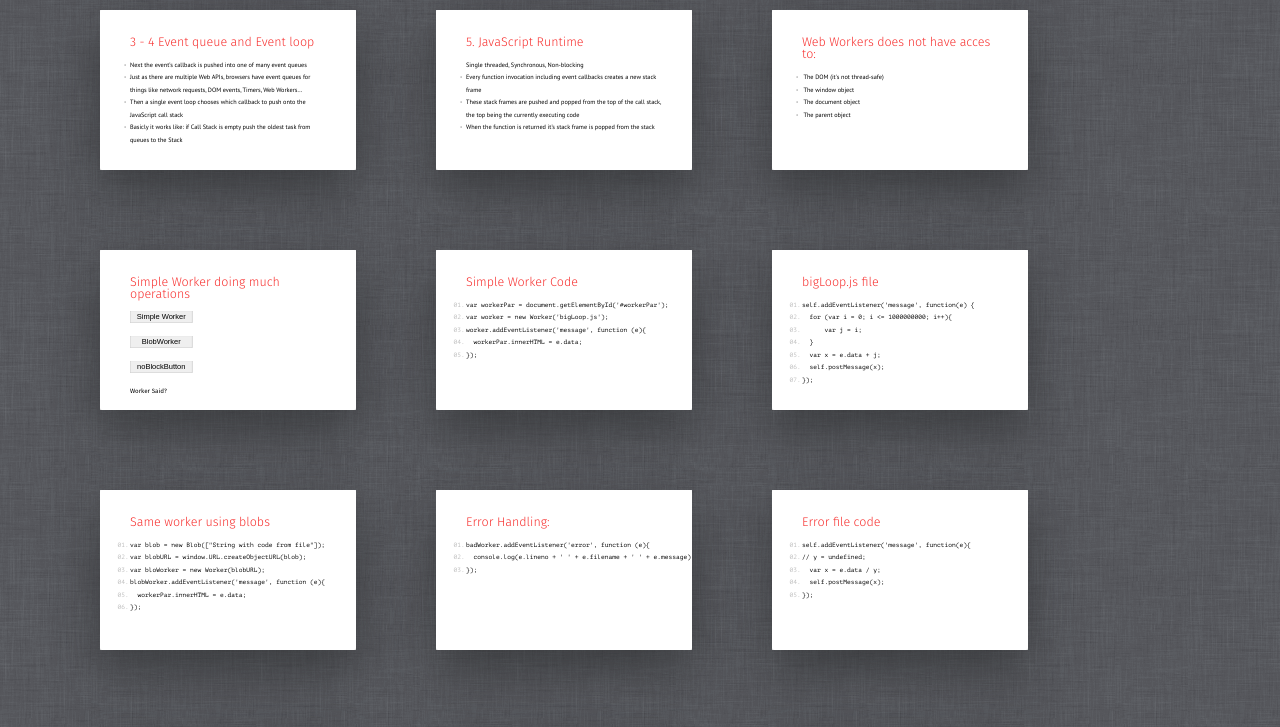
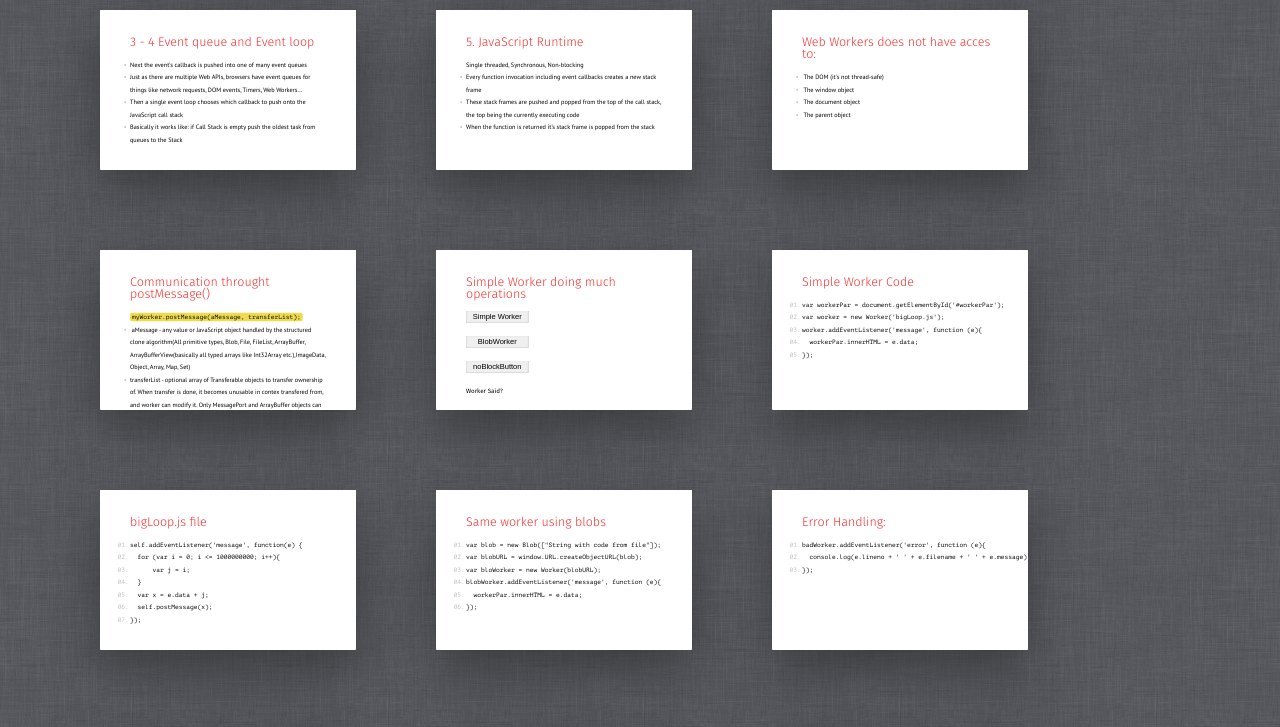
Before and after one commit to ckyambitny/concurrent-javascript, a plain HTML site: page index.html in a window 1280 px wide. Shown: the part 940-1667 px from the top of the page. Drawn offline with Linux system fonts and the light colour scheme.

Commit message:
added communication info

```diff
--- a/index.html
+++ b/index.html
@@ -159,7 +159,7 @@
                 <li>Next the event’s callback is pushed into one of many event queues</li>
                 <li>Just as there are multiple Web APIs, browsers have event queues for things like network requests, DOM events, Timers, Web Workers...</li>
                 <li>Then a single event loop chooses which callback to push onto the JavaScript call stack</li>
-                <li>Basicly it works like: if Call Stack is empty push the oldest task from queues to the Stack</li>
+                <li>Basically it works like: if Call Stack is empty push the oldest task from queues to the Stack</li>
             </ul>
         </div>
     </section>
@@ -184,6 +184,20 @@
                 <li> The window object</li>
                 <li> The document object</li>
                 <li> The parent object</li>
+            </ul>
+        </div>
+    </section>
+
+    <section class="slide">
+        <div>
+            <h2>Communication throught postMessage()</h2>
+            <ul>
+                <code>myWorker.postMessage(aMessage, transferList);</code>
+                <li> aMessage - any value or JavaScript object handled by the structured clone algorithm(All primitive types, Blob, File, FileList, ArrayBuffer, ArrayBufferView(basically all typed arrays like Int32Array etc.),ImageData, Object, Array, Map, Set)
+                </li>
+                <li>transferList - optional array of Transferable objects to transfer ownership of. When transfer is done, it becomes unusable in contex
+                transfered from, and worker can modify it. Only MessagePort and ArrayBuffer objects can be transferred.
+                </li>
             </ul>
         </div>
     </section>
```
